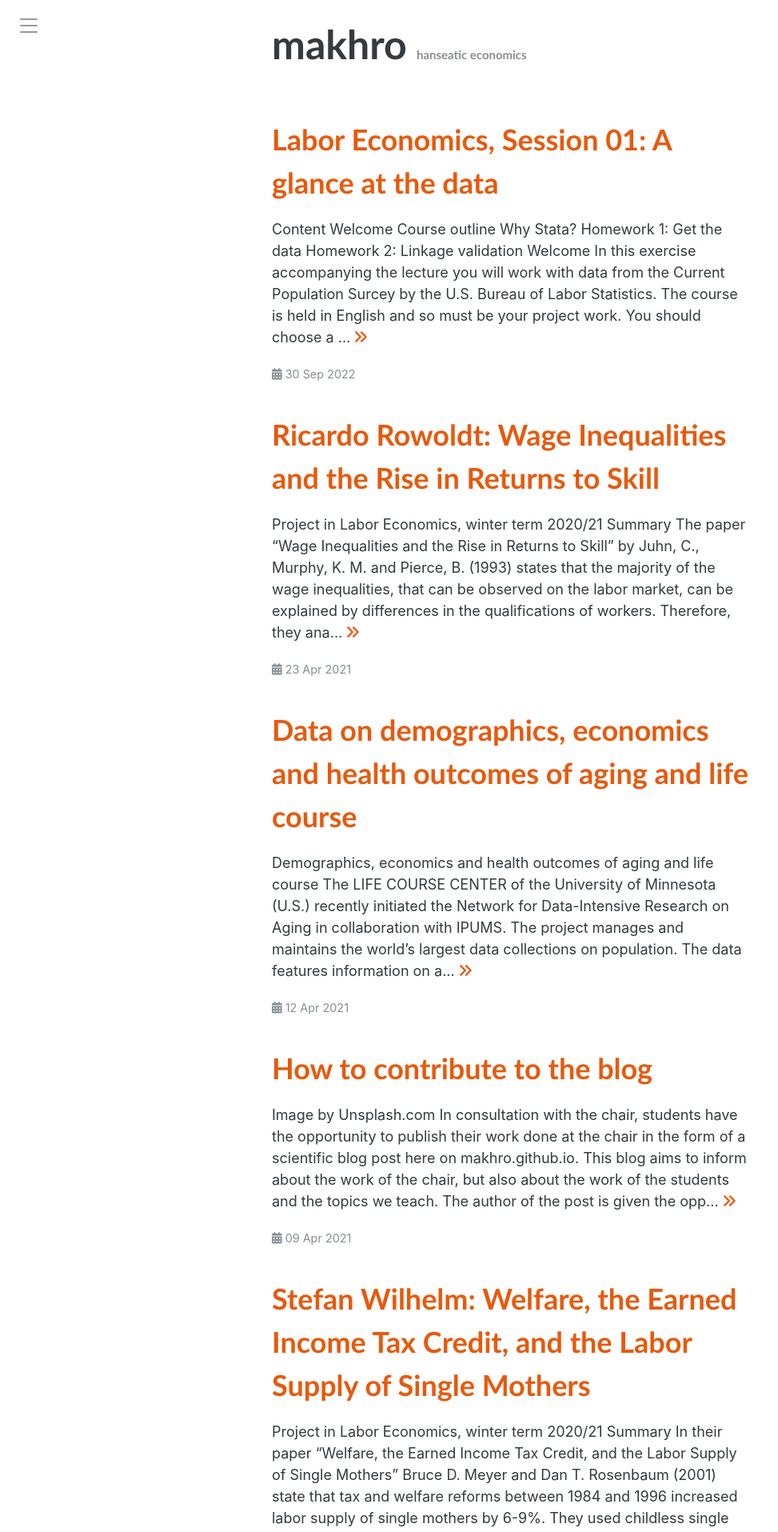
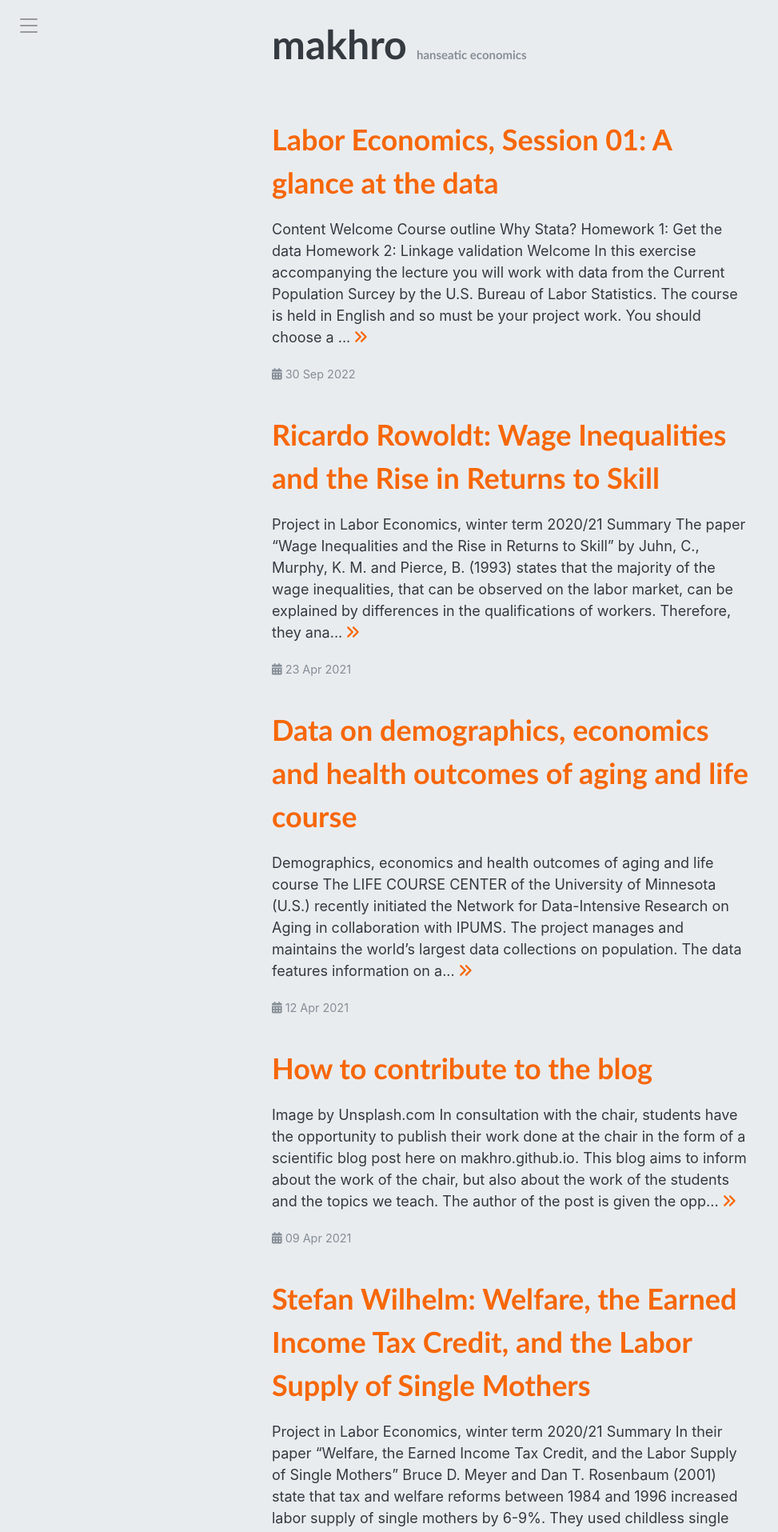
Before and after one commit to jmossadnik/chairblog, a Jekyll site: the page built from README.md, in a window 1280 px wide. Shown: the top 1915 px of the page at 80% size, without its empty margins (0-973 px from the left). Built offline with Jekyll 4.4.1, drawn with Linux system fonts in a browser that asks for light colours; our own code applies the rules of GitHub Pages for plain Markdown files.

Commit message:
dark ==> light

```diff
--- a/_sass/tao/_variables.scss
+++ b/_sass/tao/_variables.scss
@@ -30,15 +30,15 @@ $screen-desktop: 1024px;
   --sidebar-accent-color: var(--oc-white);
 }
 
-@media (prefers-color-scheme: dark) {
+@media (prefers-color-scheme: light) {
   :root {
-    --body-bg:          var(--oc-gray-9);
+    --body-bg:          var(--oc-gray-2);
     --body-fg:          var(--oc-gray-8);
     --body-color-light: var(--oc-gray-6);
-    --body-color:       var(--oc-gray-3);
+    --body-color:       var(--oc-gray-8);
     --body-color-dark:  var(--oc-white);
-    --accent-color:     var(--oc-blue-3);
-    --message-color:    var(--oc-green-3);
+    --accent-color:     var(--oc-orange-7);
+    --message-color:    var(--oc-red-5);
   }
 }
 
```
